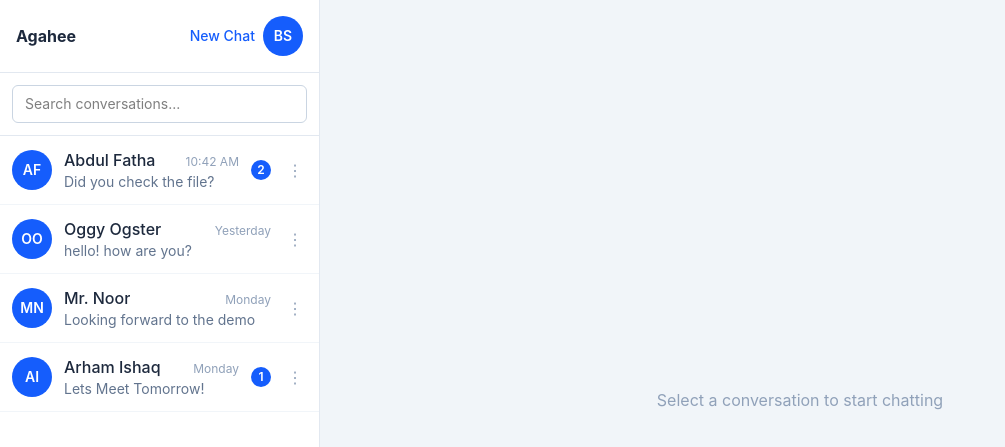
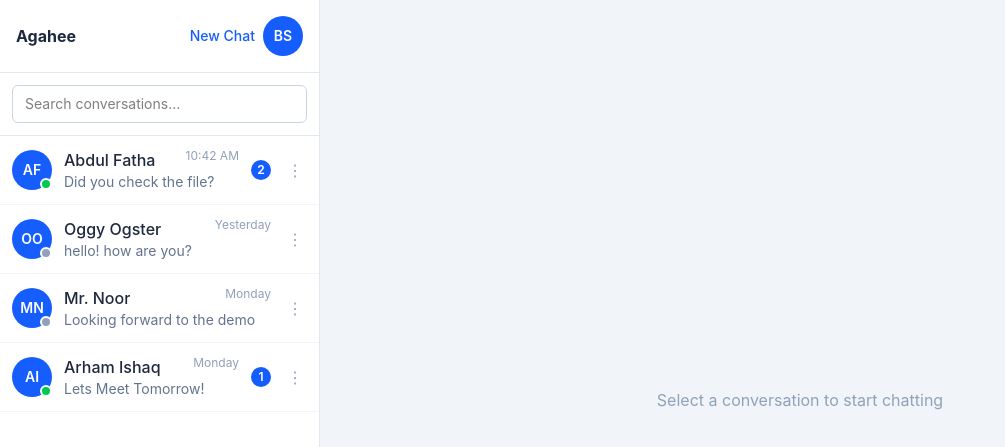
Before and after one commit to sjk-txend/agahee-frontend, a React (Vite) app in the folder frontend/: page /dashboard in a window 1280 px wide. Shown: the top 447 px of the page, without its empty margins (0-1005 px from the left). Built offline with nearby package versions, Linux system fonts and the light colour scheme.

Commit message:
add online/offline status feature

```diff
--- a/frontend/src/components/ConversationList.tsx
+++ b/frontend/src/components/ConversationList.tsx
@@ -37,10 +37,13 @@ function ConversationList({
             activeConversationId === conversation.id ? 'bg-blue-50' : 'hover:bg-slate-50'
           }`}
         >
+        <div className="relative">
           <Avatar name={conversation.userName} />
+          <span className={`absolute bottom-0 right-0 w-3 h-3 rounded-full border-2 border-white ${conversation.isOnline ? 'bg-green-500' : 'bg-slate-400'}`} />
+        </div>
 
           <div className="flex-1 min-w-0">
-            <div className="flex justify-between items-baseline">
+            <div className="flex justify-between items-bgit line">
               <span className="font-medium text-slate-800 truncate">
                 {conversation.userName}
                 {conversation.isMuted && <span className="ml-1 text-slate-400">🔇</span>}
--- a/frontend/src/components/MessageBox.tsx
+++ b/frontend/src/components/MessageBox.tsx
@@ -126,7 +126,12 @@ function MessageBox({ conversationId }: MessageBoxProps) {
             >
               <Avatar name={conversation.userName} size="md" />
             </button>
+            <div className="flex flex-col">
             <div className="font-medium text-slate-800">{conversation.userName}</div>
+            <div className={`text-xs ${conversation.isOnline ? 'text-green-500' : 'text-slate-400'}`}>
+               {conversation.isOnline ? 'Online' : 'Offline'}
+             </div>
+          </div>
           </div>
           <button
             type="button"
--- a/frontend/src/data/mockConversations.ts
+++ b/frontend/src/data/mockConversations.ts
@@ -6,6 +6,7 @@ export interface Conversation {
   unreadCount: number
   isMuted: boolean
   isDeleted: boolean
+  isOnline:boolean
 }
 
 export const mockConversations: Conversation[] = [
@@ -17,6 +18,7 @@ export const mockConversations: Conversation[] = [
     unreadCount: 2,
     isMuted: false,
     isDeleted: false,
+    isOnline: true
   },
   {
     id: '2',
@@ -26,6 +28,7 @@ export const mockConversations: Conversation[] = [
     unreadCount: 0,
     isMuted: false,
     isDeleted: false,
+    isOnline: false
   },
   {
     id: '3',
@@ -35,6 +38,7 @@ export const mockConversations: Conversation[] = [
     unreadCount: 0,
     isMuted: false,
     isDeleted: false,
+    isOnline: false
   },
    {
     id: '4',
@@ -44,5 +48,6 @@ export const mockConversations: Conversation[] = [
     unreadCount: 1,
     isMuted: false,
     isDeleted: false,
+    isOnline: true
   },
 ]
```
